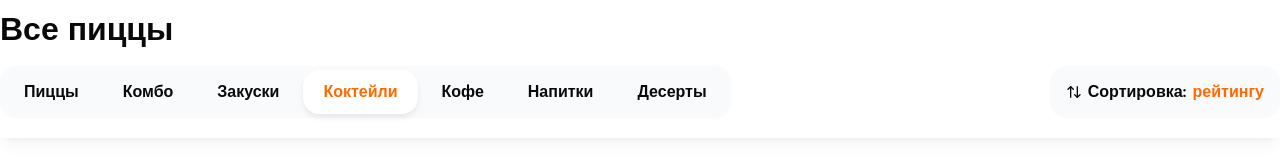
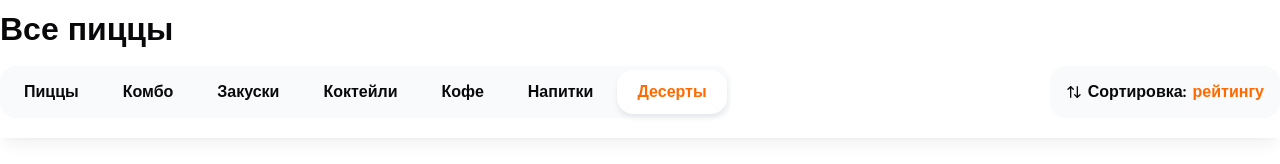
Before and after one commit to NikePro777/NextPizza2024, a Next.js app: page / in a window 1280 px wide. Shown: the part 124-288 px from the top of the page. Built offline with nearby package versions, Linux system fonts and the light colour scheme.

Commit message:
connect zustand and create scroll

```diff
--- a/components/shared/categories.tsx
+++ b/components/shared/categories.tsx
@@ -1,24 +1,36 @@
+'use client';
+
 import { cn } from '@/lib/utils';
+import { useCategoryStore } from '@/store/category';
 import React from 'react';
 
 interface Props {
   className?: string;
 }
 
-const categories = ['Пиццы', 'Комбо', 'Закуски', 'Коктейли', 'Кофе', 'Напитки', 'Десерты'];
-const activeIndex = 3;
+const categories = [
+  { id: 1, name: 'Пиццы' },
+  { id: 2, name: 'Комбо' },
+  { id: 3, name: 'Закуски' },
+  { id: 4, name: 'Коктейли' },
+  { id: 5, name: 'Кофе' },
+  { id: 6, name: 'Напитки' },
+  { id: 7, name: 'Десерты' },
+];
 
 export const Categories: React.FC<Props> = ({ className }) => {
+  const categoryActiveId = useCategoryStore((state) => state.activeId);
   return (
     <div className={cn('inline-flex gap-1 bg-gray-50 p-1 rounded-2xl', className)}>
-      {categories.map((category, index) => (
+      {categories.map(({ name, id }, index) => (
         <a
           className={cn(
             'flex items-center font-bold h-11 rounded-2xl px-5 cursor-pointer',
-            activeIndex === index && 'bg-white shadow-md shadow-gray-200 text-primary',
+            categoryActiveId === id && 'bg-white shadow-md shadow-gray-200 text-primary',
           )}
+          href={`/#${name}`}
           key={index}>
-          <button className="cursor-pointer">{category}</button>
+          <button className="cursor-pointer">{name}</button>
         </a>
       ))}
     </div>
--- a/components/shared/product-group-list.tsx
+++ b/components/shared/product-group-list.tsx
@@ -4,6 +4,7 @@
 import { useIntersection } from 'react-use';
 import { ProductCart, Title } from './index';
 import React from 'react';
+import { useCategoryStore } from '@/store/category';
 
 interface Props {
   title: string;
@@ -20,16 +21,17 @@
   listClassName,
   className,
 }) => {
+  const setActiveCategoryId = useCategoryStore((state) => state.setActiveId);
   const intersectionRef = React.useRef(null);
   const intersection = useIntersection(intersectionRef, {
-    threshold: 0.4,
+    threshold: 0.1,
   });
 
   React.useEffect(() => {
     if (intersection?.isIntersecting) {
-      console.log(title, categoryId);
+      setActiveCategoryId(categoryId);
     }
-  }, [categoryId, title, intersection?.isIntersecting]);
+  }, [categoryId, intersection?.isIntersecting]);
 
   return (
     <div className={className} id={title} ref={intersectionRef}>
--- a/package.json
+++ b/package.json
@@ -24,7 +24,8 @@
     "react-use": "^17.6.0",
     "tailwind-merge": "^3.1.0",
     "tw-animate-css": "^1.2.5",
-    "vaul": "^1.1.2"
+    "vaul": "^1.1.2",
+    "zustand": "^5.0.4"
   },
   "devDependencies": {
     "@eslint/eslintrc": "^3",
--- /dev/null
+++ b/store/category.ts
@@ -0,0 +1,11 @@
+import { create } from 'zustand';
+
+interface State {
+  activeId: number;
+  setActiveId: (activeId: number) => void;
+}
+
+export const useCategoryStore = create<State>()((set) => ({
+  activeId: 1,
+  setActiveId: (activeId: number) => set({ activeId }),
+}));
```
Also changed, not shown: 1 other file (tests, documents, lock files or other folders).
